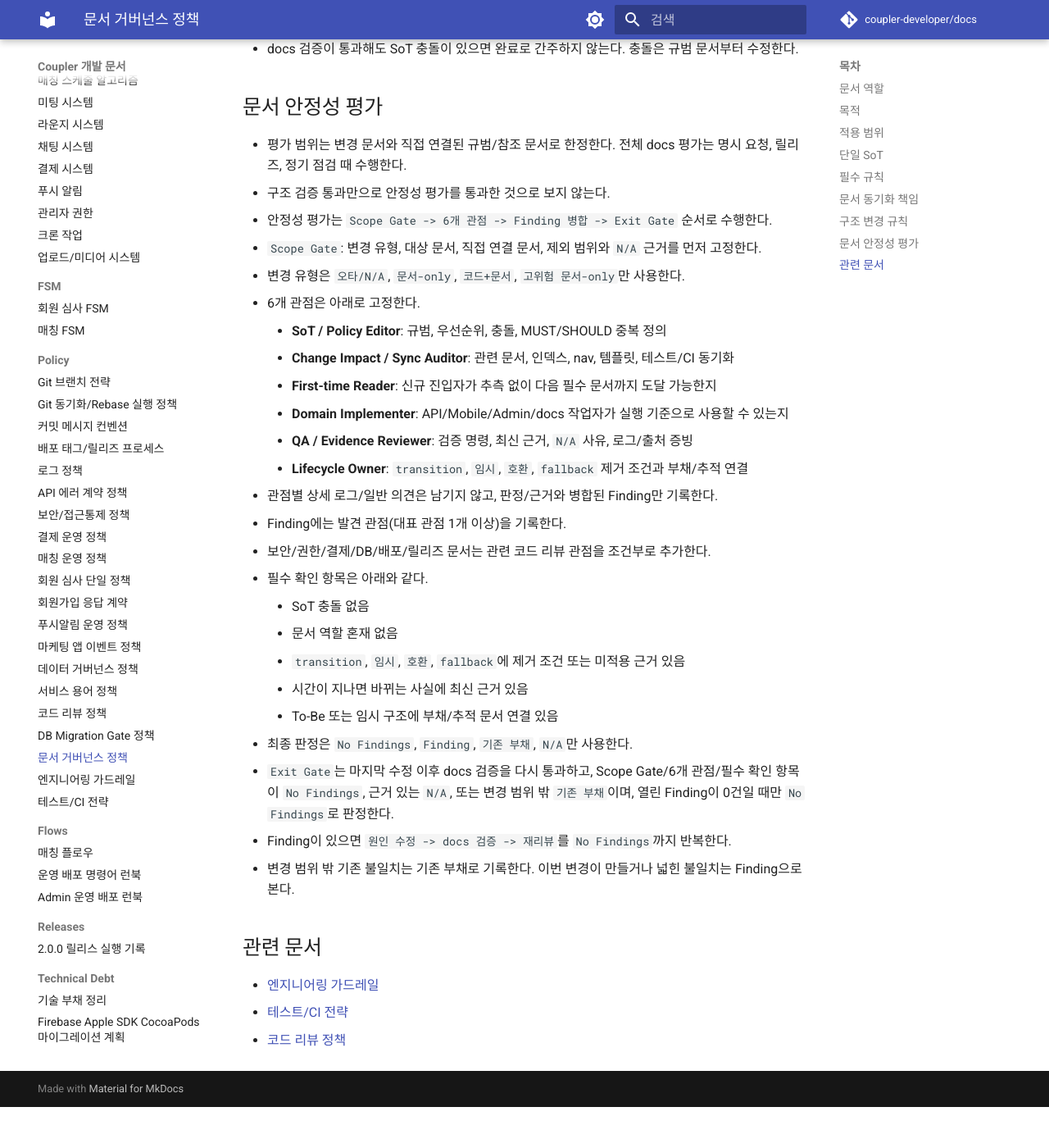
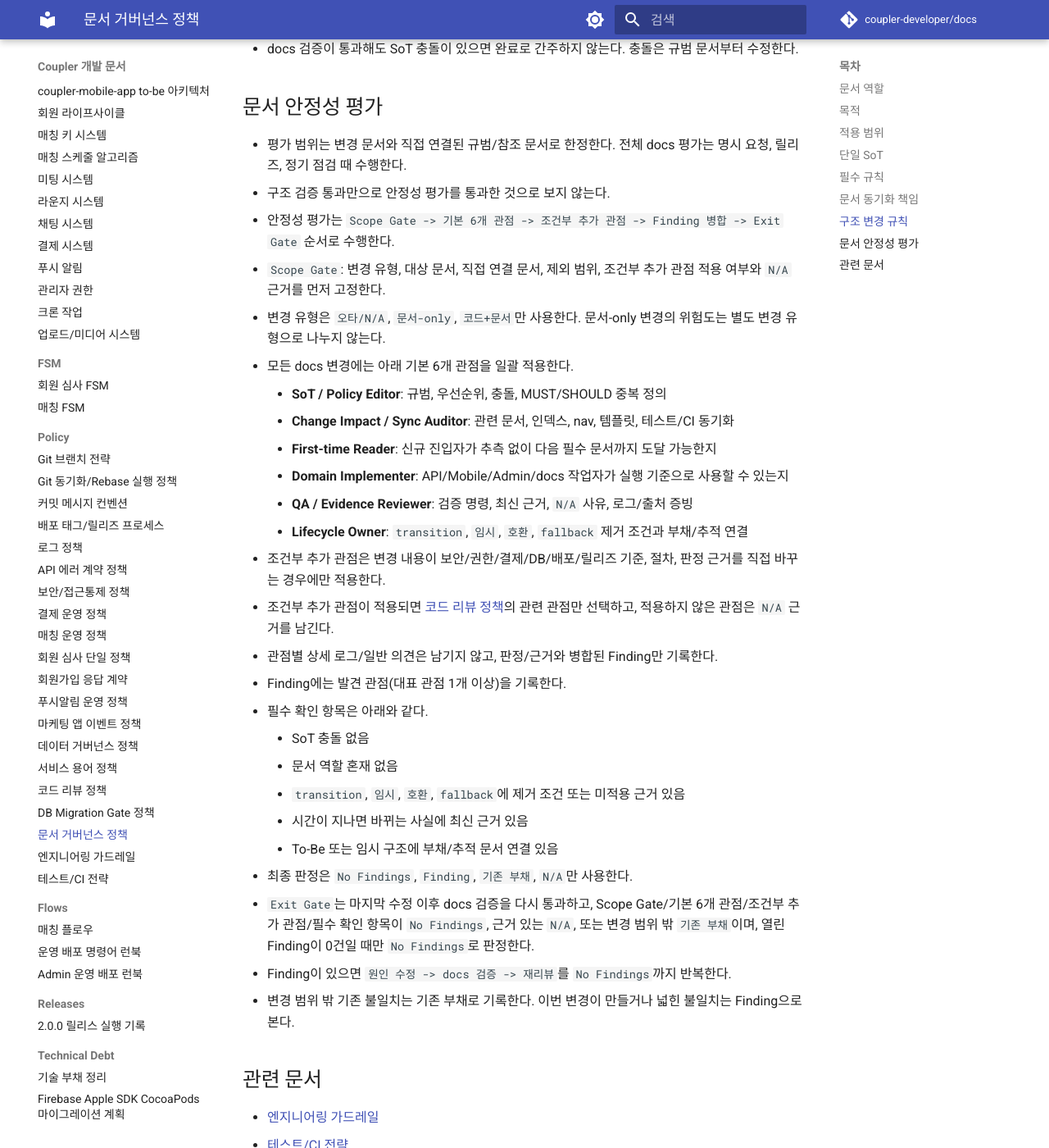
Before and after one commit to coupler-developer/docs, an MkDocs documentation site: the page built from content/policy/document-governance-policy.md, in a window 1280 px wide and 1400 px high, scrolled down 2374 px. Shown: the whole window at 82% size. Built offline with MkDocs 1.6.1 and Material for MkDocs 9.7.7, drawn with Linux system fonts in a browser that asks for light colours; comment, search, counter and statistics services are not loaded; before the commit the page ends 3724 px from its top, so only the background shows below that.

Commit message:
docs: 문서 안정성 평가 유형 단순화
Changes:
- 고위험 문서-only 변경 유형을 제거
- 모든 docs 변경에 기본 6개 관점을 일괄 적용하도록 정리
- 보안/권한/결제/DB/배포/릴리즈는 조건부 추가 관점으로 전환

Tests:
- yarn --cwd docs validate:docs 통과

```diff
--- a/content/policy/document-governance-policy.md
+++ b/content/policy/document-governance-policy.md
@@ -68,19 +68,20 @@
 
 - 평가 범위는 변경 문서와 직접 연결된 규범/참조 문서로 한정한다. 전체 docs 평가는 명시 요청, 릴리즈, 정기 점검 때 수행한다.
 - 구조 검증 통과만으로 안정성 평가를 통과한 것으로 보지 않는다.
-- 안정성 평가는 `Scope Gate -> 6개 관점 -> Finding 병합 -> Exit Gate` 순서로 수행한다.
-- `Scope Gate`: 변경 유형, 대상 문서, 직접 연결 문서, 제외 범위와 `N/A` 근거를 먼저 고정한다.
-- 변경 유형은 `오타/N/A`, `문서-only`, `코드+문서`, `고위험 문서-only`만 사용한다.
-- 6개 관점은 아래로 고정한다.
+- 안정성 평가는 `Scope Gate -> 기본 6개 관점 -> 조건부 추가 관점 -> Finding 병합 -> Exit Gate` 순서로 수행한다.
+- `Scope Gate`: 변경 유형, 대상 문서, 직접 연결 문서, 제외 범위, 조건부 추가 관점 적용 여부와 `N/A` 근거를 먼저 고정한다.
+- 변경 유형은 `오타/N/A`, `문서-only`, `코드+문서`만 사용한다. 문서-only 변경의 위험도는 별도 변경 유형으로 나누지 않는다.
+- 모든 docs 변경에는 아래 기본 6개 관점을 일괄 적용한다.
     - **SoT / Policy Editor**: 규범, 우선순위, 충돌, MUST/SHOULD 중복 정의
     - **Change Impact / Sync Auditor**: 관련 문서, 인덱스, nav, 템플릿, 테스트/CI 동기화
     - **First-time Reader**: 신규 진입자가 추측 없이 다음 필수 문서까지 도달 가능한지
     - **Domain Implementer**: API/Mobile/Admin/docs 작업자가 실행 기준으로 사용할 수 있는지
     - **QA / Evidence Reviewer**: 검증 명령, 최신 근거, `N/A` 사유, 로그/출처 증빙
     - **Lifecycle Owner**: `transition`, `임시`, `호환`, `fallback` 제거 조건과 부채/추적 연결
+- 조건부 추가 관점은 변경 내용이 보안/권한/결제/DB/배포/릴리즈 기준, 절차, 판정 근거를 직접 바꾸는 경우에만 적용한다.
+- 조건부 추가 관점이 적용되면 [코드 리뷰 정책](code-review-policy.md)의 관련 관점만 선택하고, 적용하지 않은 관점은 `N/A` 근거를 남긴다.
 - 관점별 상세 로그/일반 의견은 남기지 않고, 판정/근거와 병합된 Finding만 기록한다.
 - Finding에는 발견 관점(대표 관점 1개 이상)을 기록한다.
-- 보안/권한/결제/DB/배포/릴리즈 문서는 관련 코드 리뷰 관점을 조건부로 추가한다.
 - 필수 확인 항목은 아래와 같다.
     - SoT 충돌 없음
     - 문서 역할 혼재 없음
@@ -88,7 +89,7 @@
     - 시간이 지나면 바뀌는 사실에 최신 근거 있음
     - To-Be 또는 임시 구조에 부채/추적 문서 연결 있음
 - 최종 판정은 `No Findings`, `Finding`, `기존 부채`, `N/A`만 사용한다.
-- `Exit Gate`는 마지막 수정 이후 docs 검증을 다시 통과하고, Scope Gate/6개 관점/필수 확인 항목이 `No Findings`, 근거 있는 `N/A`, 또는 변경 범위 밖 `기존 부채`이며, 열린 Finding이 0건일 때만 `No Findings`로 판정한다.
+- `Exit Gate`는 마지막 수정 이후 docs 검증을 다시 통과하고, Scope Gate/기본 6개 관점/조건부 추가 관점/필수 확인 항목이 `No Findings`, 근거 있는 `N/A`, 또는 변경 범위 밖 `기존 부채`이며, 열린 Finding이 0건일 때만 `No Findings`로 판정한다.
 - Finding이 있으면 `원인 수정 -> docs 검증 -> 재리뷰`를 `No Findings`까지 반복한다.
 - 변경 범위 밖 기존 불일치는 기존 부채로 기록한다. 이번 변경이 만들거나 넓힌 불일치는 Finding으로 본다.
 
```
